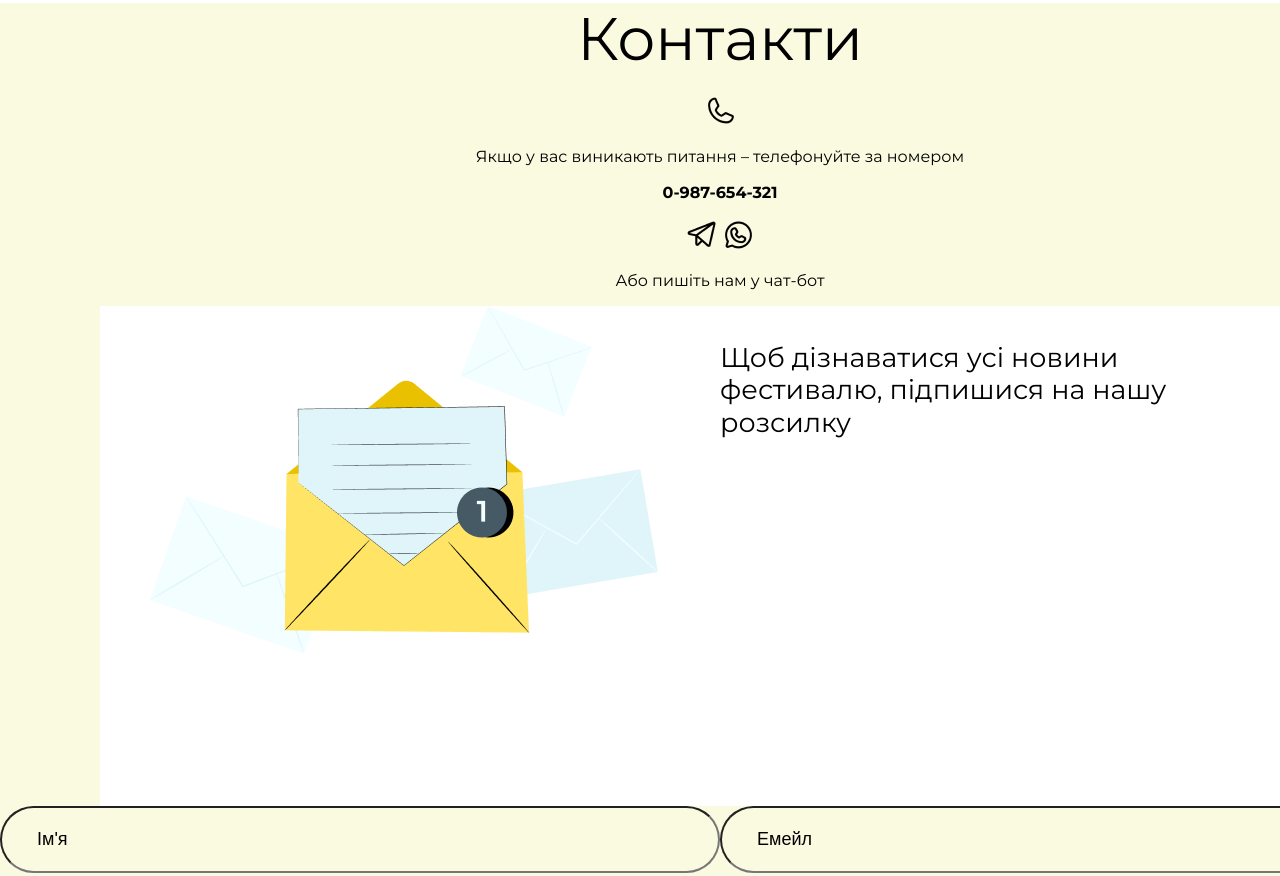
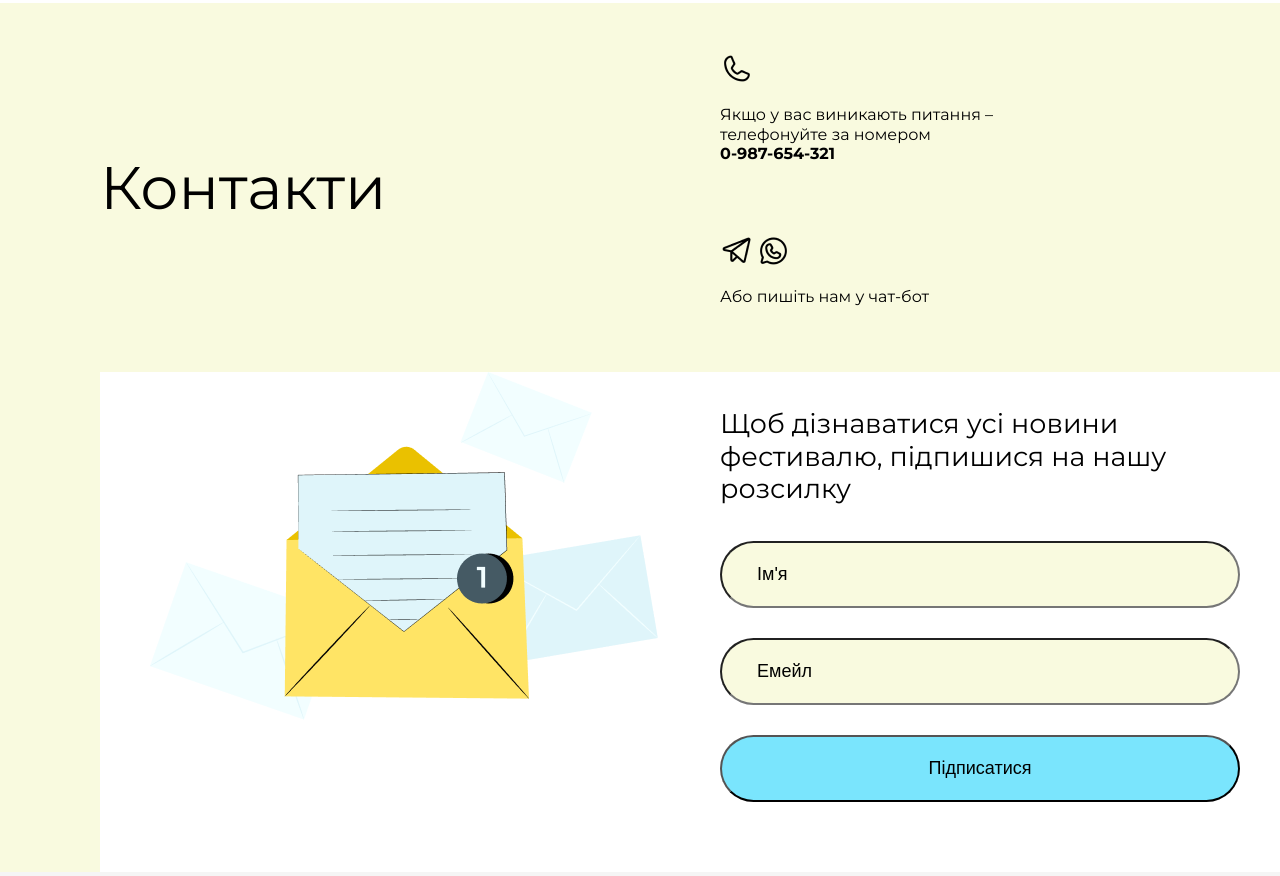
Before and after one commit to Trident1998/html-css-course, a plain HTML site: page maket/index.html in a window 1280 px wide. Shown: the part 4242-5118 px from the top of the page. Drawn offline with Linux system fonts and the light colour scheme.

Commit message:
web is done

```diff
--- a/maket/index.html
+++ b/maket/index.html
@@ -149,24 +149,30 @@
             </section>
         </main>
         <footer>
-            <section>
+            <section class="contact">
                 <h2>Контакти</h2>
-                <img src="images/Phone.png" alt="PhoneLogo">
-                <p>Якщо у вас виникають питання – телефонуйте за номером</p>
-                <p><strong>0-987-654-321</strong></p>
+                <div class="massage1">
+                    <img class="img1" src="images/Phone.png" alt="PhoneLogo">
+                    <p>Якщо у вас виникають питання – телефонуйте за номером <br>
+                    <strong>0-987-654-321</strong></p>
+                </div>
 
-                <img src="images/TelegramLogo.png" alt="TelegramLogo">
-                <img src="images/WhatsappLogo.png" alt="WhatsappLogo">
-                <p>Або пишіть нам у чат-бот</p>
+                <div class="massage2">
+                    <img class="img2" src="images/TelegramLogo.png" alt="TelegramLogo">
+                    <img class="img3" src="images/WhatsappLogo.png" alt="WhatsappLogo">
+                    <p>Або пишіть нам у чат-бот</p>
+                </div>
             </section>
+
             <section class="email-box">
                 <img src="images/Емейл.png" alt="Email">
-                <h4>Щоб дізнаватися усі новини фестивалю, підпишися на нашу розсилку</h4>
                 <div class="white-space"></div>
-                <input type="text" value="Ім'я" class = "field-name">
-                <input type="text" value="Емейл" class = "field-email">
-                <input type="button" value="Підписатися" class="button">
-
+                <div class="form">
+                    <h4>Щоб дізнаватися усі новини фестивалю, підпишися на нашу розсилку</h4>
+                    <input type="text" value="Ім'я" class = "field-name">
+                    <input type="text" value="Емейл" class = "field-email">
+                    <input type="button" value="Підписатися" class="button">
+                    </div>
             </section>
         </footer>
     </div>
```
